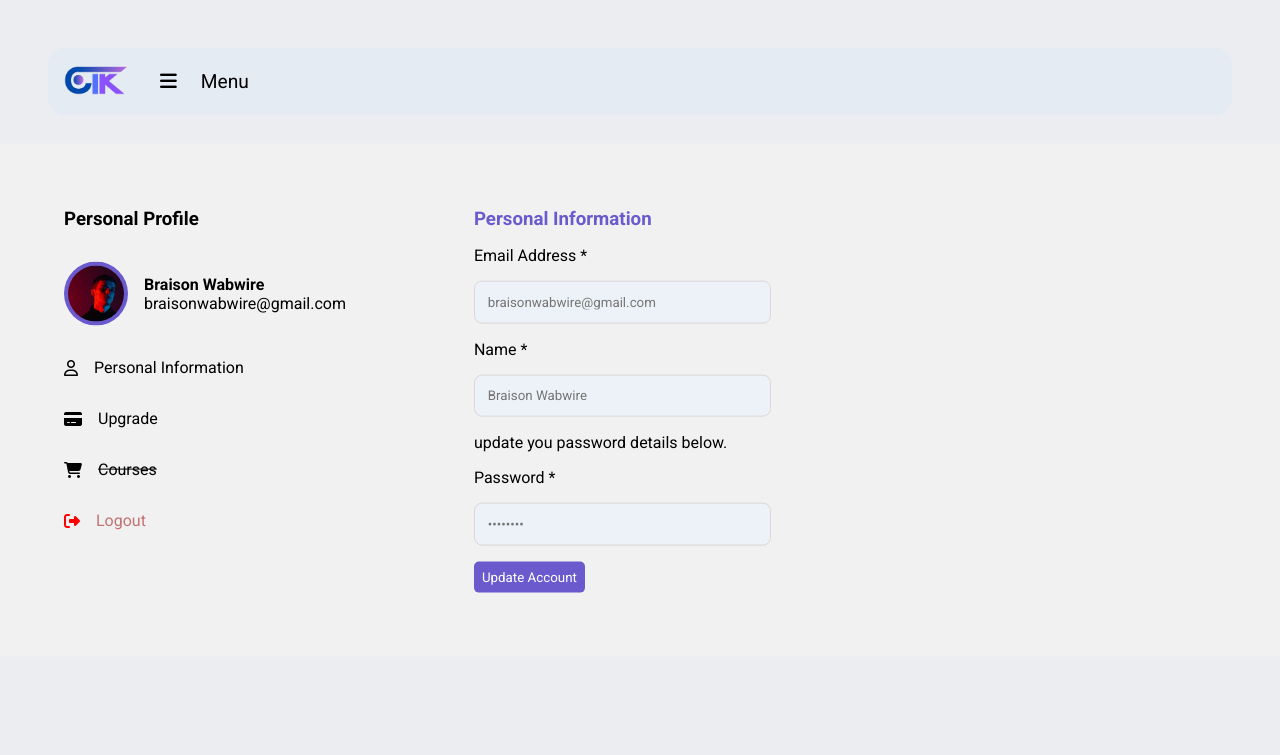
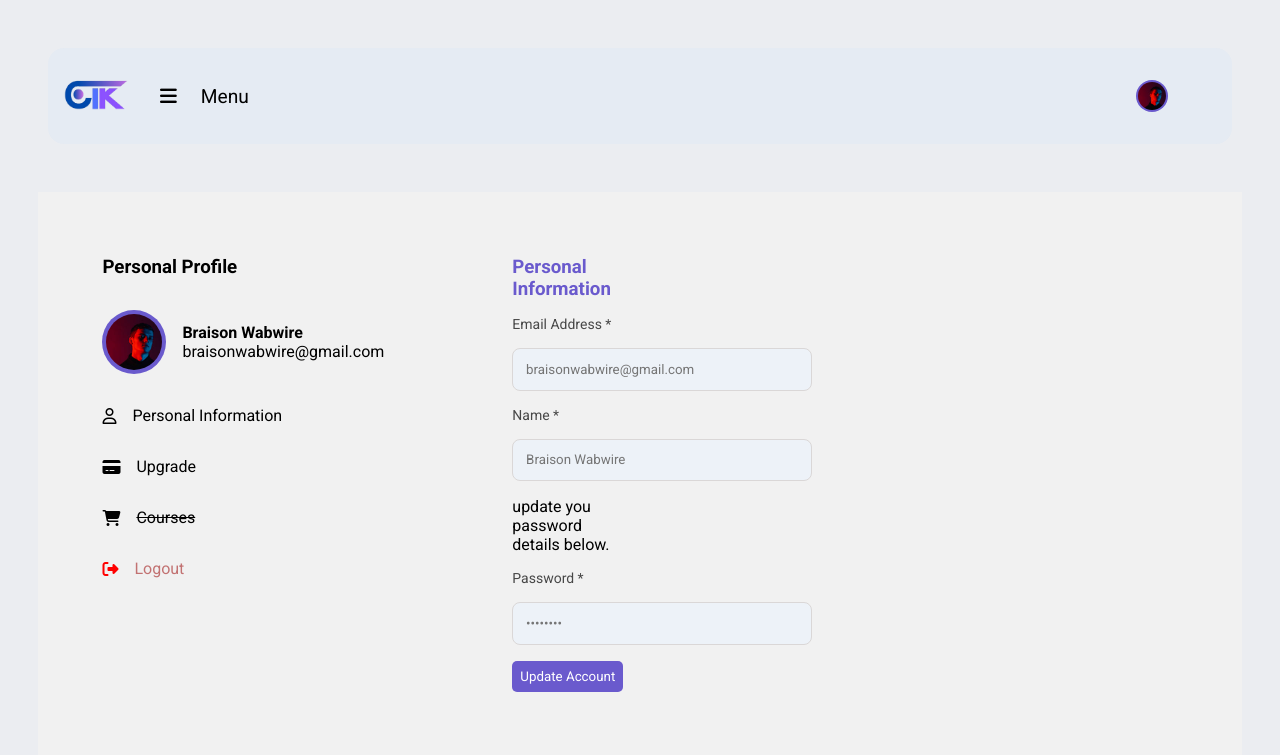
Before and after one commit to cobrianz/EDUTECT, a PHP site: page /account.html in a window 1280 px wide. Shown: the top 755 px of the page. Run offline with PHP 8.4, Linux system fonts and the light colour scheme; some libraries are stand-ins or nearby versions.

Commit message:
first commit

```diff
--- a/account.html
+++ b/account.html
@@ -7,10 +7,25 @@
     <title>Eduka</title>
     <link rel="stylesheet" href="./style.css">
     <script src="https://kit.fontawesome.com/c8e4d183c2.js" crossorigin="anonymous"></script>
+    <style>
+        nav {
+            padding: 3rem;
+
+        }
+
+        @media only screen and (max-width: 800px) {
+            nav {
+                padding: 0;
+            }
+            .nav_details {
+                display: none;
+            }
+        }
+    </style>
 </head>
 
 <body style="background: #ebedf1;">
-    <nav style="padding: 3rem;">
+    <nav>
         <div class="navbar">
             <div class="logo">
                 <a href="index.html">
@@ -21,6 +36,12 @@
                     <span>Menu</span>
                 </div>
             </div>
+            <div class="nav__right"
+                style="border: none; display: flex; align-items: center; gap: 1rem; justify-content: center;">
+                <img src="./assets/avatar2.jpg" class="profile_image" alt="">
+                </a>
+            </div>
+        </div>
     </nav>
 
     <div class="account__hero container">
@@ -62,7 +83,7 @@
                             <input type="email" value="" placeholder="braisonwabwire@gmail.com">
                             <label for="name">Name *</label>
                             <input type="text" value="" placeholder="Braison Wabwire">
-                            <p>update you password details below.</p>
+                            <p class="update">update you password details below.</p>
                             <label id="passcode" class="passcode" for="password">Password *</label>
                             <input id="passcode" class="passcode" type="password" value="" placeholder="••••••••">
                             <button type="submit" class="btn" name="">Update Account</button>
--- a/style.css
+++ b/style.css
@@ -599,18 +599,25 @@ ACCOUNT SECTION
 
 .account__hero {
     display: flex;
-    width: 100%;
     gap: 8rem;
     background: #f1f1f1;
     min-height: 60vh;
     padding: 4rem;
-    position: absolute;
+/*     position: absolute;
     top: 50%;
     left: 50%;
-    transform: translate(-50%, -50%);
+    transform: translate(-50%, -50%); */
+
 }
 
-aside {
+.profile_image {
+    width: 2rem;
+    border-radius: 50%;
+    padding: 2px;
+    background: #6a5acd;
+}
+
+.account__hero aside {
     display: flex;
     flex-direction: column;
     gap: 2rem;
@@ -638,6 +645,8 @@ aside {
 
 main {
     width: 100%;
+    display: flex;
+    align-items: flex-start;
 }
 
 .main .form {
@@ -658,10 +667,16 @@ main {
     width: 100%;
 }
 
+label {
+    font-size: 14px;
+    color: #474747;
+}
+
 .form form input {
     background: #edf2f8;
     padding: .8rem;
     width: 100%;
+    min-width: 300px;
     border: 1px solid #dad7d7;
     border-radius: 8px;
 }
```
Also changed, not shown: other parts of style.css (+73 -0 lines).
